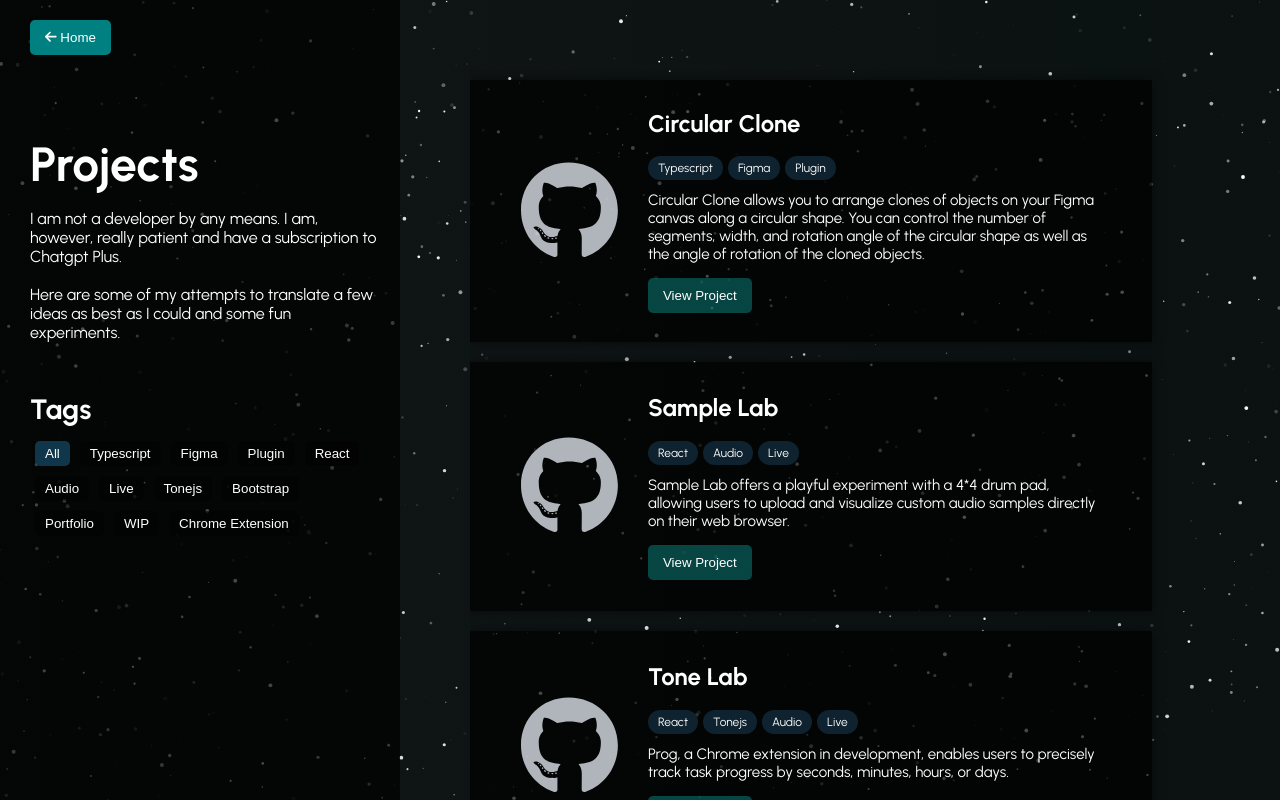
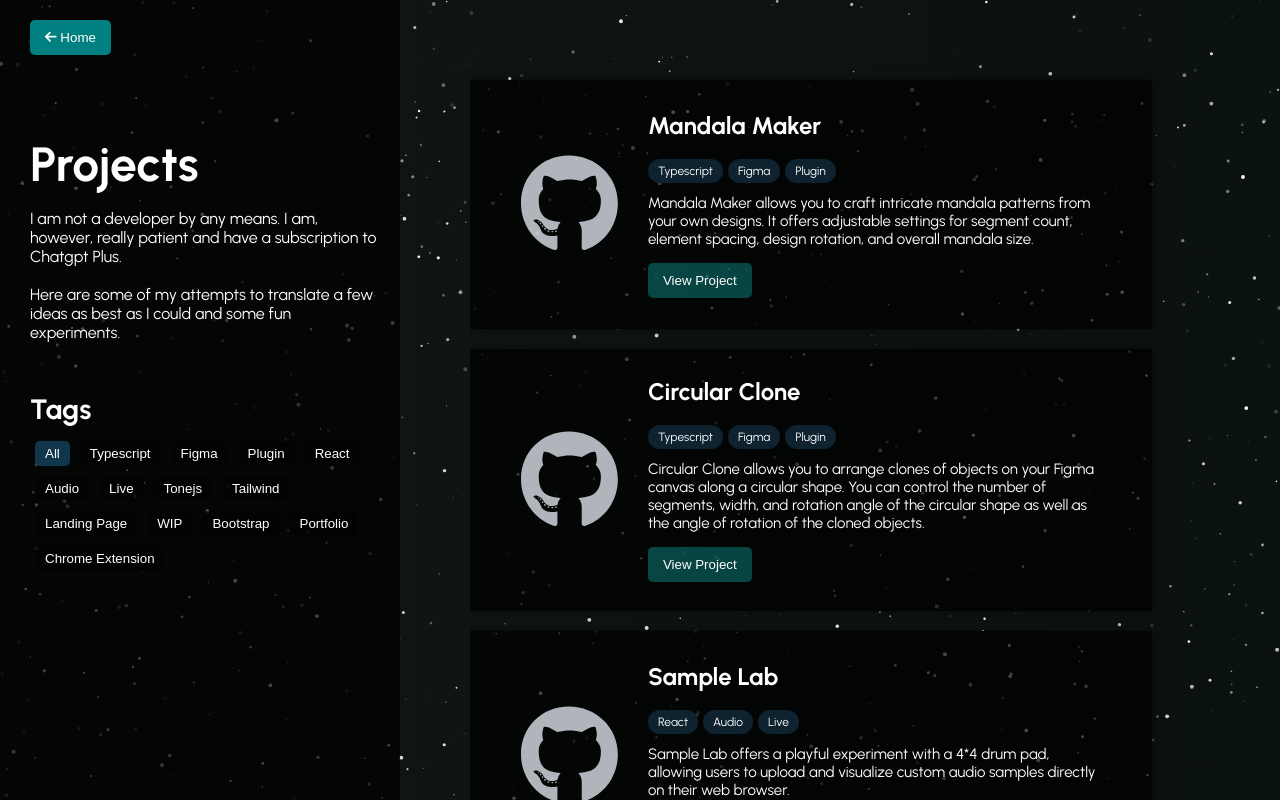
Before and after one commit to ajjuism/projects, a React (Create React App) app: page / in a window 1280 px wide. Built offline with nearby package versions, Linux system fonts and the light colour scheme.

Commit message:
Added new project list

```diff
--- a/src/App.js
+++ b/src/App.js
@@ -3,6 +3,12 @@ import SpaceBackground from './SpaceBackground';
 
 function App() {
   const projects = [
+    {
+      title: "Mandala Maker",
+      tags: ["Typescript", "Figma","Plugin"],
+      description: "Mandala Maker allows you to craft intricate mandala patterns from your own designs. It offers adjustable settings for segment count, element spacing, design rotation, and overall mandala size.",
+      projectLink: "https://www.figma.com/community/plugin/1304874310414952650/mandala-maker"
+    },
     {
       title: "Circular Clone",
       tags: ["Typescript", "Figma","Plugin"],
@@ -20,6 +26,12 @@ function App() {
       tags: ["React", "Tonejs", "Audio", "Live"],
       description: "Prog, a Chrome extension in development, enables users to precisely track task progress by seconds, minutes, hours, or days.",
       projectLink: "https://tonelab.vercel.app/"
+    },
+    {
+      title: "Circular Clone - Landing Page",
+      tags: ["Tailwind", "Landing Page", "WIP"],
+      description: "A Simple landing page for my circular clone plugin that uses tailwind css for styling.",
+      projectLink: "https://jagathnarayanan.com/project"
     },
     {
       title: "Jagath - Portfolio",
```
